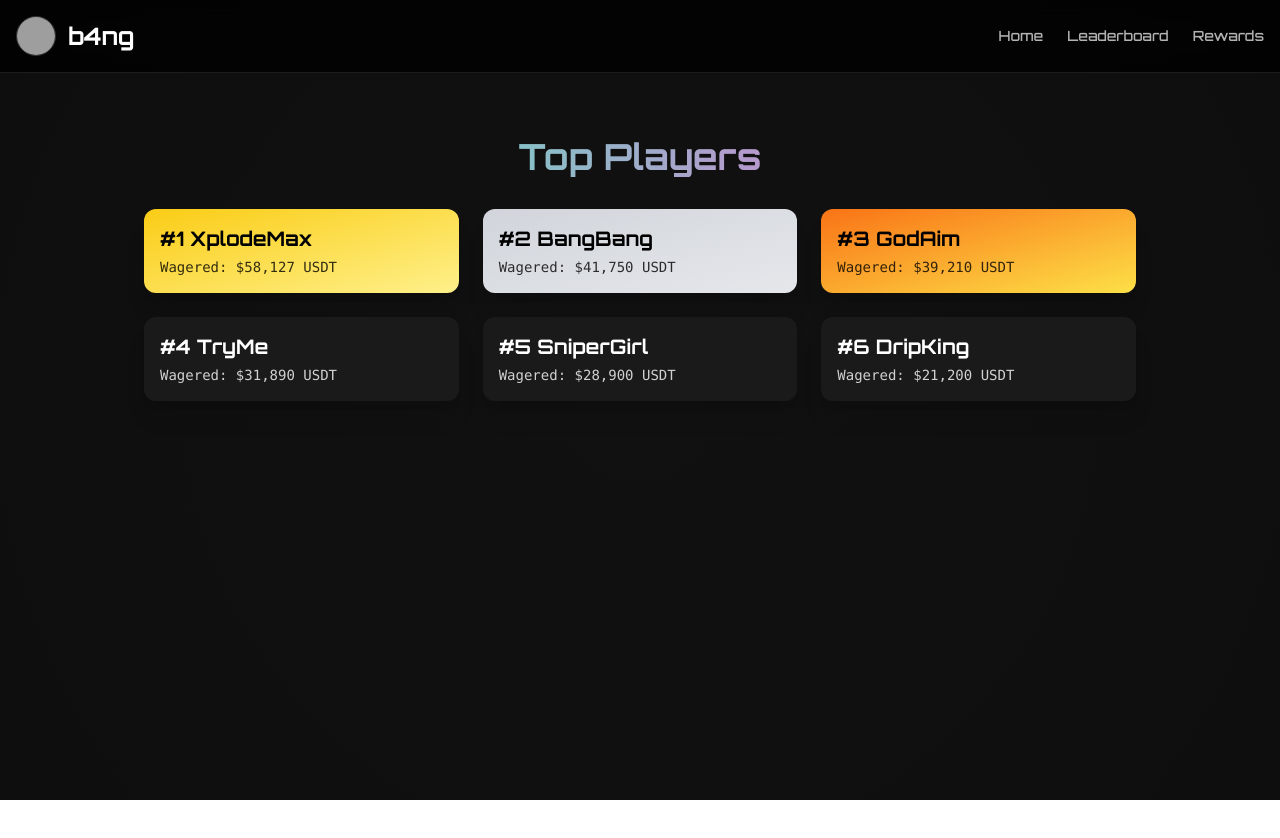
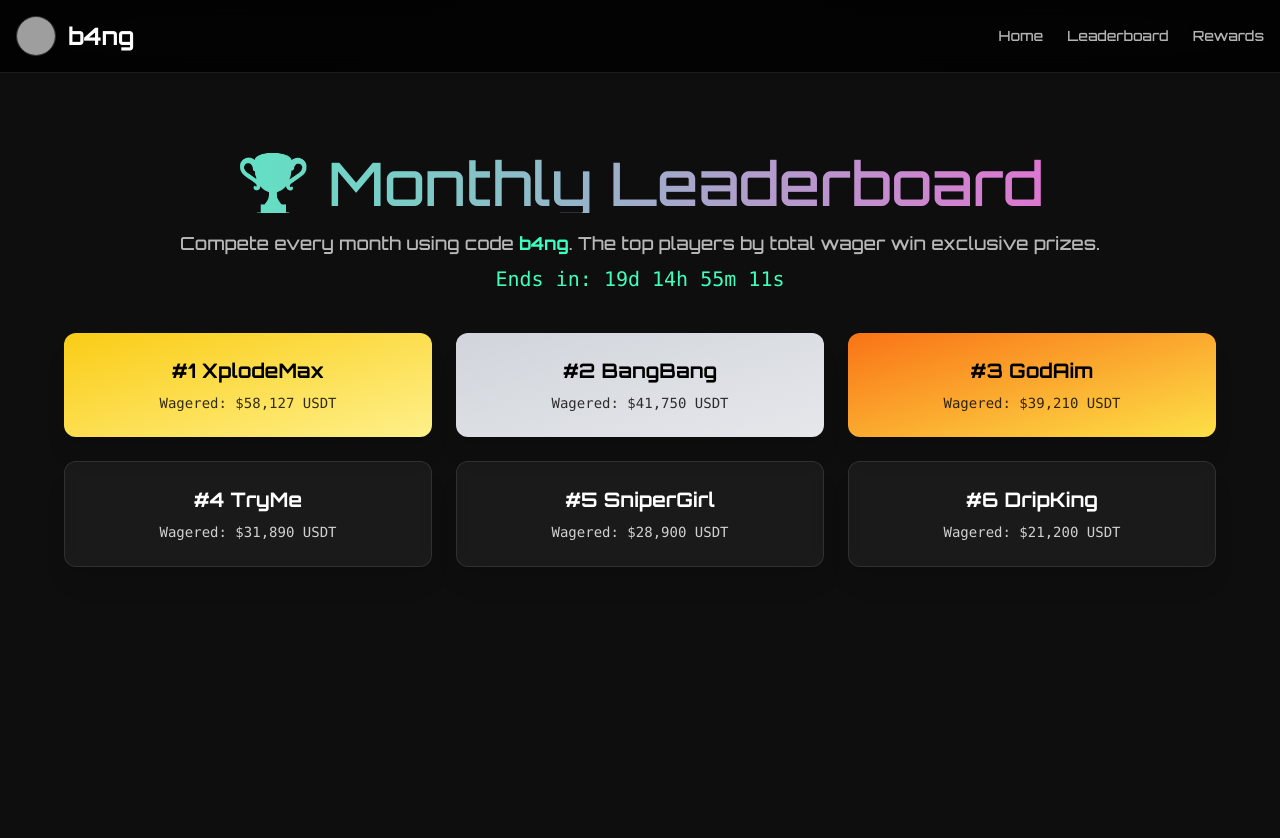
Before and after one commit to VMR21/B4NG, a React (Vite) app: page /leaderboard in a window 1280 px wide. Shown: the top 838 px of the page. Before the commit the page ends 800 px from the top, so only its background shows below. Built offline with nearby package versions, Linux system fonts and the light colour scheme; grey boxes are pictures that could not be loaded.

Commit message:
Update Leaderboard.jsx

```diff
--- a/src/pages/Leaderboard.jsx
+++ b/src/pages/Leaderboard.jsx
@@ -12,41 +12,83 @@ const fakeData = [
 
 export default function Leaderboard() {
   const [players, setPlayers] = useState([]);
+  const [countdown, setCountdown] = useState("");
+
+  // Countdown to the end of the month
+  useEffect(() => {
+    const target = new Date();
+    target.setMonth(target.getMonth() + 1, 1);
+    target.setHours(0, 0, 0, 0);
+
+    const interval = setInterval(() => {
+      const now = new Date();
+      const diff = target - now;
+
+      const days = Math.floor(diff / (1000 * 60 * 60 * 24));
+      const hours = Math.floor((diff / (1000 * 60 * 60)) % 24);
+      const minutes = Math.floor((diff / (1000 * 60)) % 60);
+      const seconds = Math.floor((diff / 1000) % 60);
+
+      setCountdown(`${days}d ${hours}h ${minutes}m ${seconds}s`);
+    }, 1000);
+
+    return () => clearInterval(interval);
+  }, []);
 
   useEffect(() => {
     setTimeout(() => setPlayers(fakeData), 500);
   }, []);
 
   return (
-    <div className="max-w-5xl mx-auto px-4 py-16">
-      <motion.h2
-        className="text-4xl font-bold text-center glow-text mb-8"
+    <div className="bg-dark text-white px-4 py-20 min-h-screen text-center">
+      <motion.h1
+        className="text-4xl md:text-6xl font-heading glow-text mb-4"
         initial={{ opacity: 0, y: -40 }}
         animate={{ opacity: 1, y: 0 }}
         transition={{ duration: 0.6 }}
       >
-        Top Players
-      </motion.h2>
-      <div className="grid sm:grid-cols-2 md:grid-cols-3 gap-6">
+        🏆 Monthly Leaderboard
+      </motion.h1>
+
+      <motion.p
+        className="text-white/70 text-lg mb-2"
+        initial={{ opacity: 0 }}
+        animate={{ opacity: 1 }}
+        transition={{ delay: 0.2 }}
+      >
+        Compete every month using code <span className="text-primary font-bold">b4ng</span>. The top players by total wager win exclusive prizes.
+      </motion.p>
+
+      <motion.div
+        className="text-primary text-xl font-mono mb-10"
+        initial={{ opacity: 0 }}
+        animate={{ opacity: 1 }}
+        transition={{ delay: 0.4 }}
+      >
+        Ends in: {countdown}
+      </motion.div>
+
+      <div className="max-w-6xl mx-auto grid sm:grid-cols-2 md:grid-cols-3 gap-6">
         {players.map((player, i) => {
           const rankColors = [
             "from-yellow-400 to-yellow-200",
             "from-gray-300 to-gray-200",
             "from-orange-500 to-yellow-300",
           ];
+
           const bg = i < 3
             ? `bg-gradient-to-br ${rankColors[i]} text-black`
-            : "bg-[#1a1a1a] text-white";
+            : "bg-white/5 border border-white/10 text-white";
 
           return (
             <motion.div
               key={i}
               initial={{ opacity: 0, y: 30 }}
-              animate={{ opacity: 1, y: 0 }}
+              whileInView={{ opacity: 1, y: 0 }}
               transition={{ delay: i * 0.1 }}
-              className={`rounded-xl p-4 shadow-xl ${bg} transition hover:scale-105`}
+              className={`rounded-xl p-6 shadow-xl ${bg} hover:scale-105 transition backdrop-blur`}
             >
-              <div className="text-xl font-bold mb-1">#{i + 1} {player.username}</div>
+              <div className="text-xl font-bold mb-2">#{i + 1} {player.username}</div>
               <div className="text-sm opacity-80 font-mono">Wagered: ${player.amount.toLocaleString()} USDT</div>
             </motion.div>
           );
```
